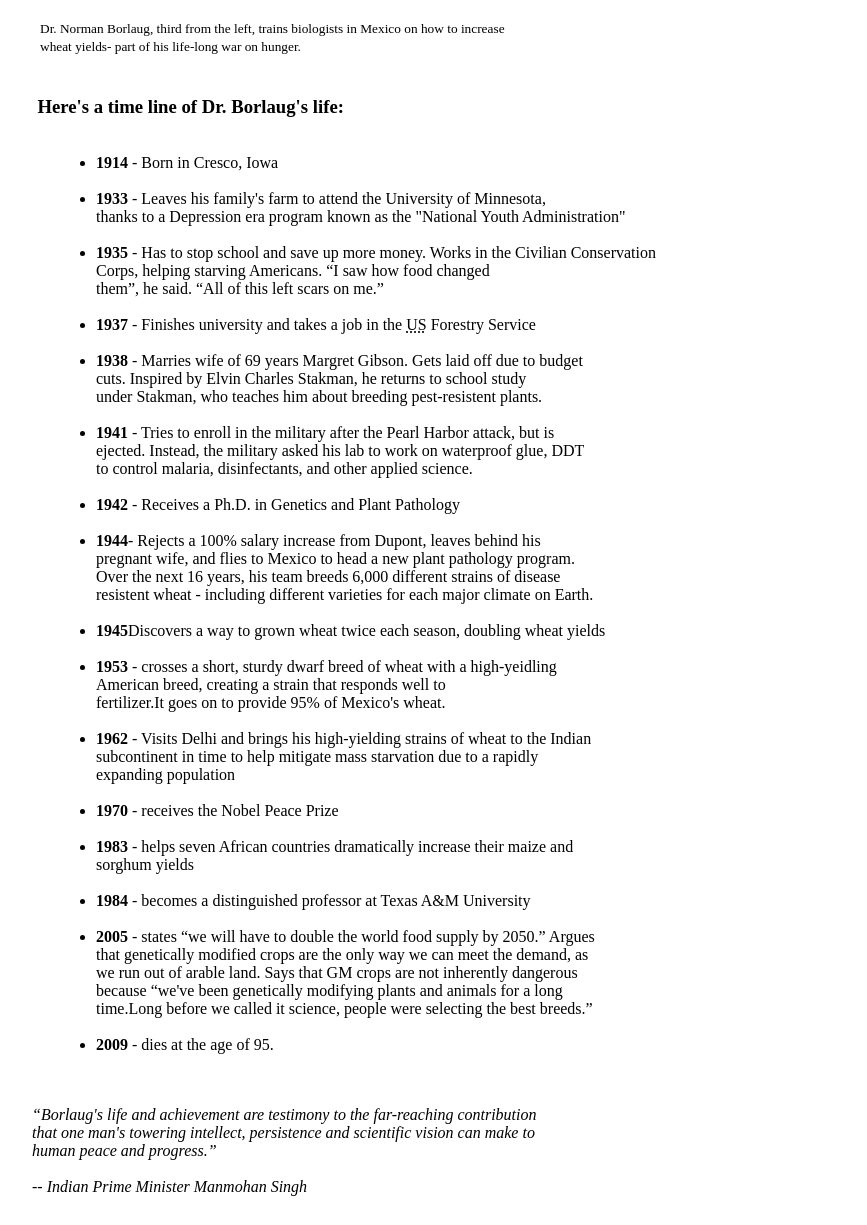
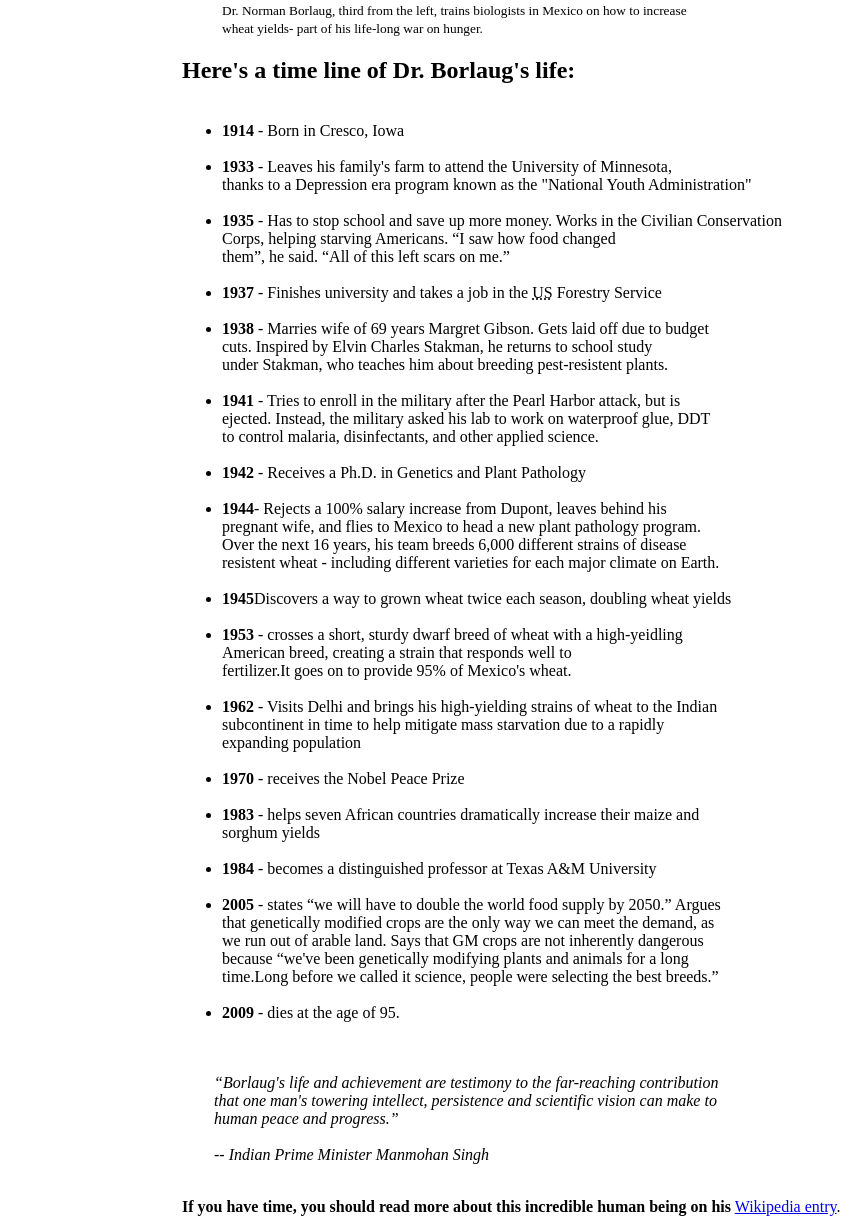
Before and after one commit to mennaihab/my_hero, a plain HTML site: page index.html in a window 1280 px wide. Shown: the part 535-1760 px from the top of the page, without its empty margins (8-875 px from the left). Drawn offline with Linux system fonts and the light colour scheme.

Commit message:
Update index.html

```diff
--- a/index.html
+++ b/index.html
@@ -8,29 +8,20 @@
         <title>My Hero</title>
 
          <style>
-        header{
-            padding-left:2em;
-        }
-        ul{
+        ul,small{
             white-space: pre-line;
-            padding-left:6em ;
         }
 
-        small{
-             white-space:pre-line;
+        body{
+            max-width: 900px;
+            margin: 0 auto;
         }
-        h3{
-            white-space:pre-line;
-            padding-left:2em ;
 
-        }
         .quote{
             white-space:pre-line;
-            padding-left:2em ;
+             padding-left:2em ;
         }
-        .more-info{
-            padding-left:2em ;
-        }
+
     </style>
     </head>
 
@@ -38,22 +29,22 @@
         <main>
             <header>
                 <h1>Dr.Norman Borlaug</h1>
-                <small>The man who saved a billion lives
-
-                </small>
+                <small>The man who saved a billion lives</small>
             </header>
             <article>
                 <figure>
-                    <img src="hero.JPG" alt="Dr.Norman Borlaug" width="600px" height="400px">
+                    <img src="hero.JPG" alt="Dr.Norman Borlaug" width="600" height="400">
                     <figcaption>
                         <small>
                             Dr. Norman Borlaug, third from the left, trains biologists in Mexico on how to increase
-                            wheat yields- part of his life-long war on hunger.</small>
+                            wheat yields- part of his life-long war on hunger.
+                        </small>
                     </figcaption>
                 </figure>
-                <h3>
+
+                <h2>
                     Here's a time line of Dr. Borlaug's life:
-                </h3>
+                </h2>
                 <ul>
                     <li><strong>1914</strong> - Born in Cresco, Iowa</li>
                     <li><strong>1933</strong> - Leaves his family's farm to attend the University of Minnesota,
@@ -85,19 +76,20 @@
                     <li><strong>1983</strong> - helps seven African countries dramatically increase their maize and
                         sorghum yields</li>
                     <li><strong>1984</strong> - becomes a distinguished professor at Texas <abbr title="Agricultural and Mechanical"></abbr>A&M University</li>
-                    <li><strong>2005</strong> - states <q>we will have to double the world food supply by 2050.</q> Argues
+                    <li><strong>2005</strong> - states <q cite="https://www.w3schools.com/tags/tag_bdi.asp">we will have to double the world food supply by 2050.</q> Argues
                         that genetically modified crops are the only way we can meet the demand, as
                         we run out of arable land. Says that GM crops are not inherently dangerous
                         because <q>we've been genetically modifying plants and animals for a long
                         time.Long before we called it science, people were selecting the best breeds.</q></li>
                     <li><strong>2009</strong> - dies at the age of 95.</li>
                 </ul>
-                <p class="quote"><i>
-                     <q>Borlaug's life and achievement are testimony to the far-reaching contribution
+
+                <p class="quote"><cite>
+                     <q cite="https://www.w3schools.com/tags/tag_bdi.asp">Borlaug's life and achievement are testimony to the far-reaching contribution
                      that one man's towering intellect, persistence and scientific vision can make to
                      human peace and progress.</q>
 
-                     -- Indian Prime Minister Manmohan Singh</i>
+                     -- Indian Prime Minister Manmohan Singh</cite>
 
                     </p>
                 <p class="more-info">
@@ -105,5 +97,6 @@
                     <a href="https://en.wikipedia.org/wiki/Norman_Borlaug" title="read about doctor Norman">Wikipedia entry</a>.
                 </p>
             </article>
+        </main>
     </body>
 </html>
```
